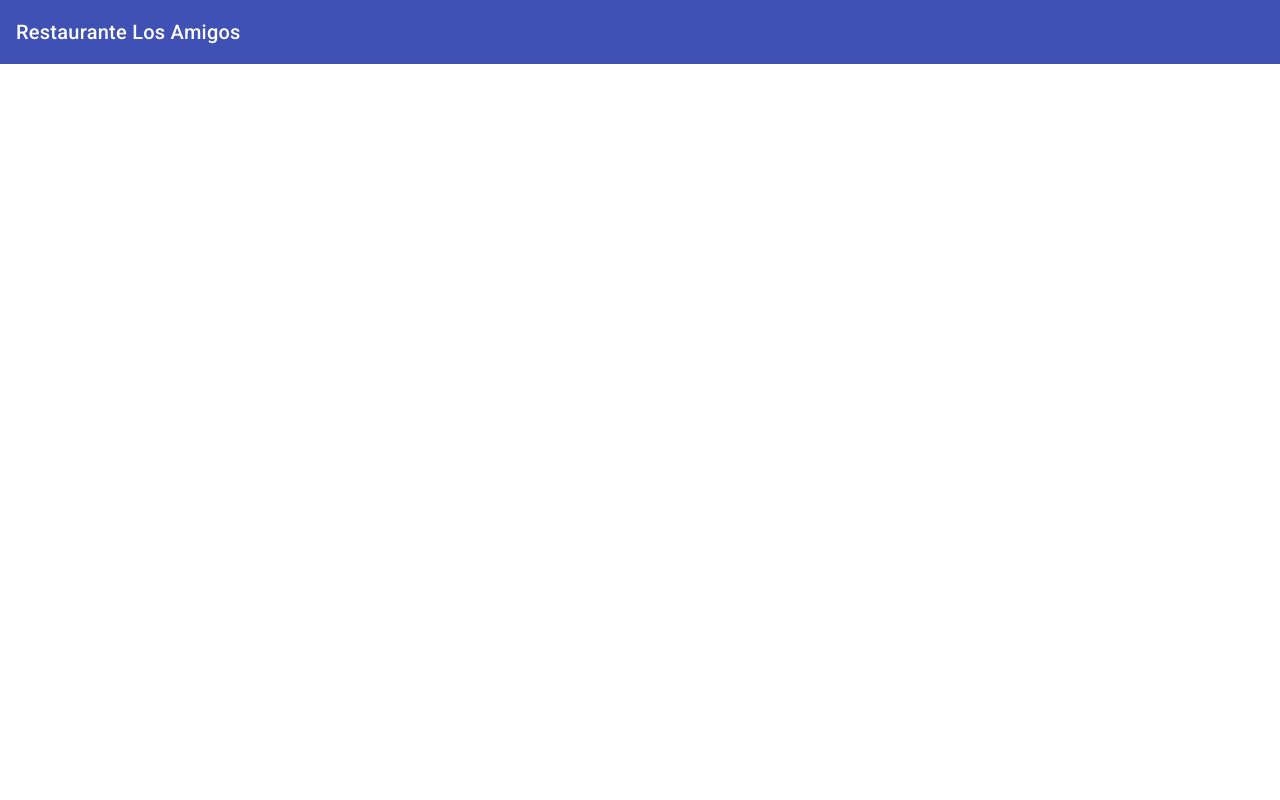
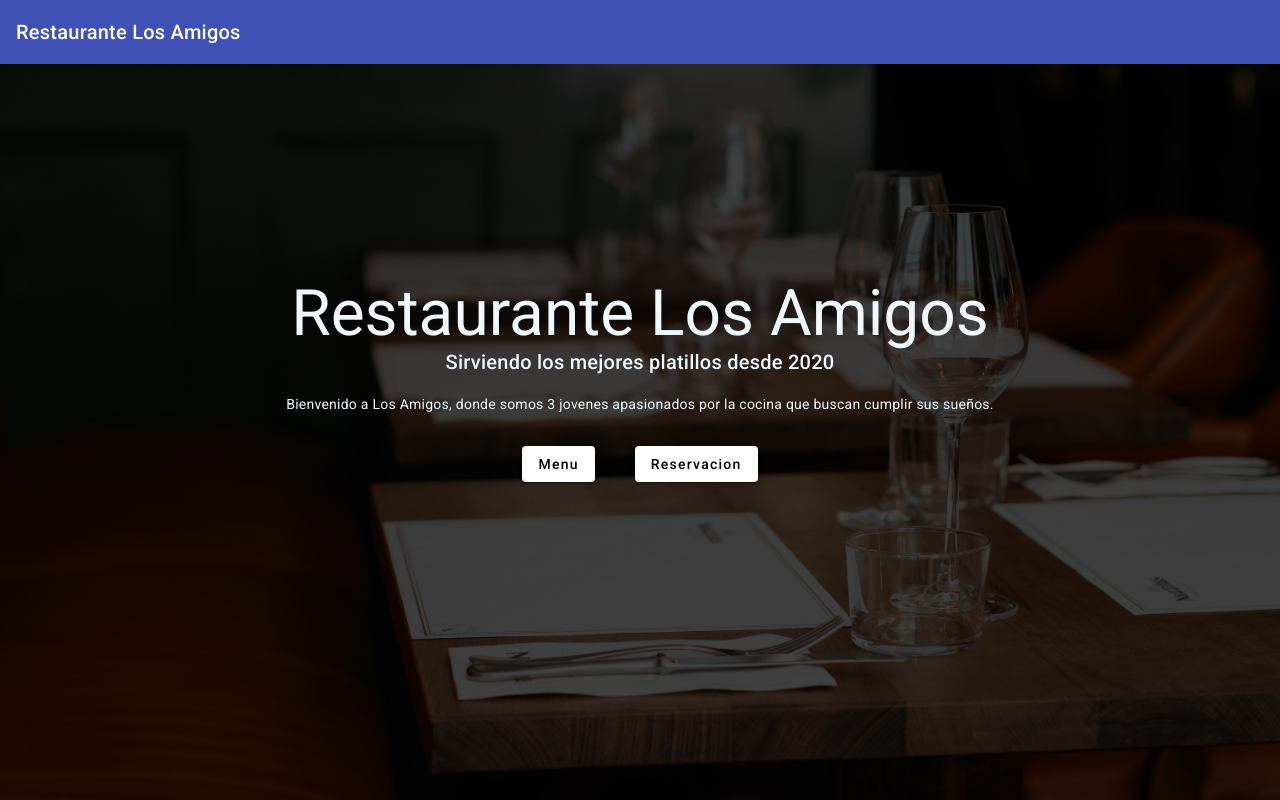
Before and after one commit to GeraAlmaguer/restaurant, an Angular app: page / in a window 1280 px wide. Built offline with nearby package versions, Linux system fonts and the light colour scheme.

Commit message:
creacion de componenteHome y su diseño

```diff
--- a/src/app/app-routing.module.ts
+++ b/src/app/app-routing.module.ts
@@ -1,10 +1,13 @@
 import { NgModule } from '@angular/core';
 import { RouterModule, Routes } from '@angular/router';
+import { HomeComponent } from './home/home.component';
 
-const routes: Routes = [];
+const routes: Routes = [
+  { path: '', component: HomeComponent, pathMatch: 'full' },
+];
 
 @NgModule({
   imports: [RouterModule.forRoot(routes)],
-  exports: [RouterModule]
+  exports: [RouterModule],
 })
-export class AppRoutingModule { }
+export class AppRoutingModule {}
--- a/src/app/app.component.css
+++ b/src/app/app.component.css
@@ -0,0 +1,11 @@
+:host {
+    display: block;
+    width: 100%;
+    height: 100%;
+    background-image: url('../assets/restaurant.jpg');
+    background-position: center;
+    background-repeat: no-repeat;
+    background-size: cover;
+    background-color: rgb(70, 70, 70);
+    background-blend-mode: multiply;
+}
--- /dev/null
+++ b/src/app/home/home.component.css
@@ -0,0 +1,17 @@
+:host {
+    text-align: center;
+    color: aliceblue;
+    position: absolute;
+    top: 50%;
+    -ms-transform: translateY(-50%);
+    transform: translateY(-50%);
+    width: 100%;
+}
+
+h1 {
+    font-size: 4rem;
+}
+
+button {
+    margin: 20px;
+}
--- /dev/null
+++ b/src/app/home/home.component.html
@@ -0,0 +1,9 @@
+<h1>Restaurante Los Amigos</h1>
+<h2>Sirviendo los mejores platillos desde 2020</h2>
+<p>
+  Bienvenido a Los Amigos, donde somos 3 jovenes apasionados por la cocina que
+  buscan cumplir sus sueños.
+</p>
+
+<button mat-raised-button>Menu</button>
+<button mat-raised-button>Reservacion</button>
```
Also changed, not shown: src/app/app.module.ts (+6 -3 lines), src/app/home/home.component.ts (added, +10 -0 lines), src/assets/restaurant.jpg (added), 1 other file (tests, documents, lock files or other folders).
